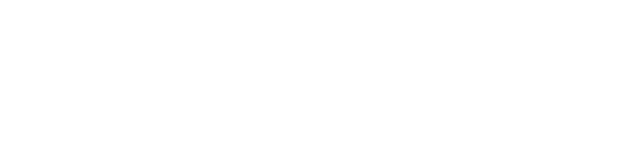
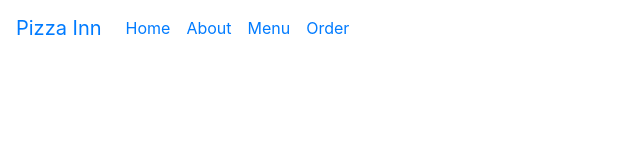
Before and after one commit to Alexotieno1717/pizza, a plain HTML site: page index.html in a window 1280 px wide. Shown: the whole page, without its empty margins (0-640 px from the left). Drawn offline with Linux system fonts and the light colour scheme.

Commit message:
Added navbar

```diff
--- a/index.html
+++ b/index.html
@@ -10,6 +10,30 @@
     <link rel="stylesheet" href="css/style.css">
 </head>
 <body>
+    <nav class="navbar navbar-expand-lg navbar-custom">
+        <a class="navbar-brand" href="#">Pizza Inn</a>
+        <!-- Toggle Button -->
+        <button class="navbar-toggler" type="button" data-toggle="collapse" data-target="#navbarSupportedContent" aria-controls="navbarSupportedContent" aria-expanded="false" aria-label="Toggle navigation">
+          <span class="navbar-toggler-icon"></span>
+        </button>
+        <div class="collapse navbar-collapse" id="navbarSupportedContent">
+          <ul class="navbar-nav">
+            <li class="nav-item active">
+              <a class="nav-link nav-link-custom" href="#">Home <span class="sr-only">(current)</span></a>
+            </li>
+            <li class="nav-item">
+              <a class="nav-link nav-link-custom" href="#">About</a>
+            </li>
+            <li class="nav-item">
+                <a class="nav-link nav-link-custom" href="#">Menu</a>
+            </li>
+            <li class="nav-item">
+                <a class="nav-link nav-link-custom" href="#">Order</a>
+            </li>
+          </ul>
+        </div>
+      </nav>
+
     <!-- JQuery && Javascript link -->
     <script src="js/jquery.min.js"></script>
     <script src="js/script.js"></script>
```
